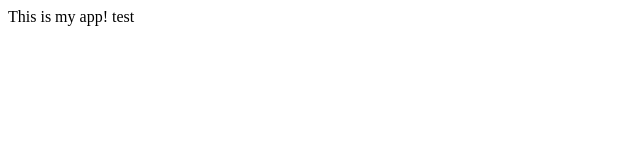
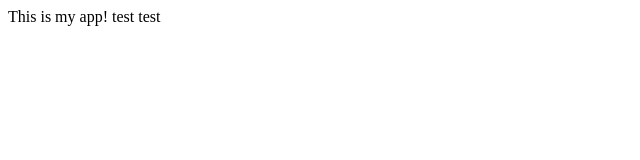
Before and after one commit to zigaring/myappsample, a plain HTML site: page index.html in a window 1280 px wide. Shown: the full height of the page, 0-640 px from the left. Drawn offline with Linux system fonts and the light colour scheme.

Commit message:
initial commit

```diff
--- a/index.html
+++ b/index.html
@@ -4,6 +4,6 @@
 	<title>My App</title>
 </head>
 <body>
-	This is my app! test
+	This is my app! test test
 </body>
 </html>
```
